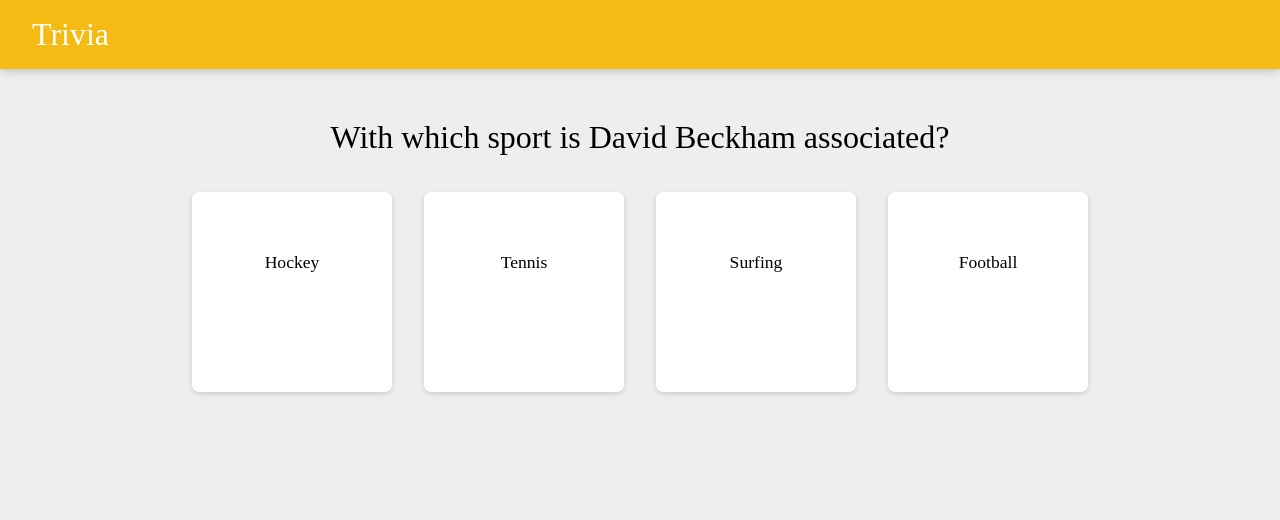
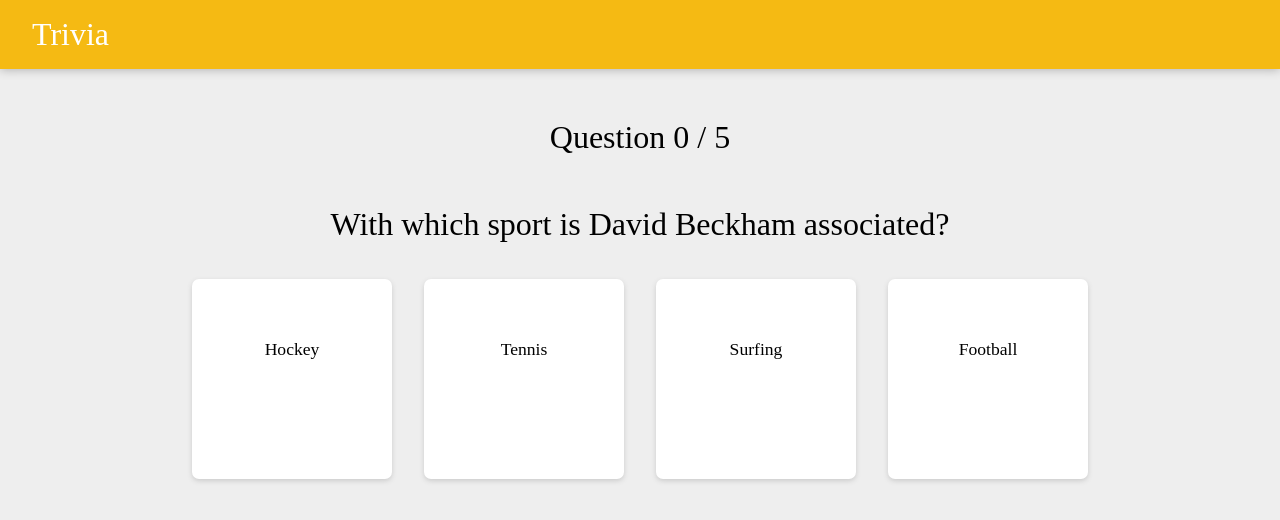
Before and after one commit to ngoctramvu/trivia-app, a React (Create React App) app: page / in a window 1280 px wide. Both pictures are taken after a click on the button "Start Game". Shown: the top 520 px of the page. Built offline with nearby package versions, Linux system fonts and the light colour scheme; a web font is replaced by a local one.

Commit message:
add counter

```diff
--- a/public/styles.css
+++ b/public/styles.css
@@ -65,13 +65,17 @@
   word-wrap: break-word;
 }
 
-.choices h1 {
+.choices h1,
+.questions h1 {
   font-family: "McLaren", cursive;
   font-weight: 200;
   text-align: center;
   margin-top: 50px;
 }
 
+.buttonFrame h1 {
+  margin-top: 0px;
+}
 
 .buttonFrame {
   text-align: center;
--- a/src/components/App.jsx
+++ b/src/components/App.jsx
@@ -2,20 +2,22 @@
 import Header from "./Header";
 import QueryPanel from "./QueryPanel";
 import Questions from "./Questions";
+import { GAME_STATUS } from '../constants';
 
 function App() {
-  const [status, setStatus] = useState("");
+  const [status, setStatus] = useState(GAME_STATUS.NEW);
 
   function startGame(params) {
     console.log(params)
-    setStatus("playing")
+    setStatus(GAME_STATUS.PLAYING)
   }
 
-  if(status==="playing"){
+  if(status===GAME_STATUS.PLAYING){
     return (
       <div>
         <Header />
-        <Questions/>
+        <Questions
+          setStatus={setStatus}/>
       </div>
     );
   }
--- a/src/components/Choices.jsx
+++ b/src/components/Choices.jsx
@@ -2,14 +2,8 @@
 import Card from "./Card";
 
 function Choices(props) {
-    const [answer, setAnswer] = React.useState("")
-    const [color, setColor] = React.useState("")
-
     function selectAnswer(code) {
-        setAnswer(code)
-        if(code === props.correctAnswer){
-            console.log(true)
-        }
+        props.counter(code === props.correctAnswer)
     }
 
     return (
@@ -24,7 +18,6 @@
                         code={item}
                         value={item}
                         onSelect={selectAnswer}
-                        style={{background: {color}}}
                     />
                 )}
             </div>
--- a/src/components/Questions.jsx
+++ b/src/components/Questions.jsx
@@ -1,8 +1,10 @@
 import React, { useState } from "react";
 import Choices from "./Choices";
+import { GAME_STATUS } from "../constants";
 
 function Questions(props) {
   const [index, setIndex] = useState(0);
+  const [numCorrect, setNumCorrect] = useState(0);
 
     var questions = [
         {
@@ -101,15 +103,45 @@
         }
       ]
 
+    function counter(isCorrect) {
+      if(isCorrect){
+        setNumCorrect(numCorrect + 1);
+      }
+      setIndex(index + 1)
+    }
+
+    if(index < questions.length){
+      return (
+        <div className="questions">
+          <h1>
+            Question {index} / {questions.length}
+          </h1>
+          <Choices
+            key={questions[index]['id']}
+            question={questions[index]["question"]}
+            correctAnswer={questions[index]['correctAnswer']}
+            choices={questions[index]['incorrectAnswers'].concat(questions[index]['correctAnswer'])}
+            counter={counter}/>
+        </div>
+      );
+    }
+
+    function setNewGame() {
+      props.setStatus(GAME_STATUS.NEW)
+    }
+
     return (
-        <div >
-            <Choices
-              key={questions[index]['id']}
-              question={questions[index]["question"]}
-              correctAnswer={questions[index]['correctAnswer']}
-              choices={questions[index]['incorrectAnswers'].concat(questions[index]['correctAnswer'])}/>
+      <div className="questions">
+        <h1>
+          You got {numCorrect} out of {questions.length}
+        </h1>
+        <div className="buttonFrame">
+          <button onClick={setNewGame}><h1>New Game</h1></button>
         </div>
-    );
+      </div>
+    )
+
+
 }
 
 export default Questions;
--- a/src/constants.jsx
+++ b/src/constants.jsx
@@ -24,3 +24,9 @@
     "US": "United States of America",
     "VN": "Viet Nam",
 }
+
+export const GAME_STATUS = {
+    NEW : "NEW",
+    PLAYING : "PLAYING",
+    END : "END",
+}
```
